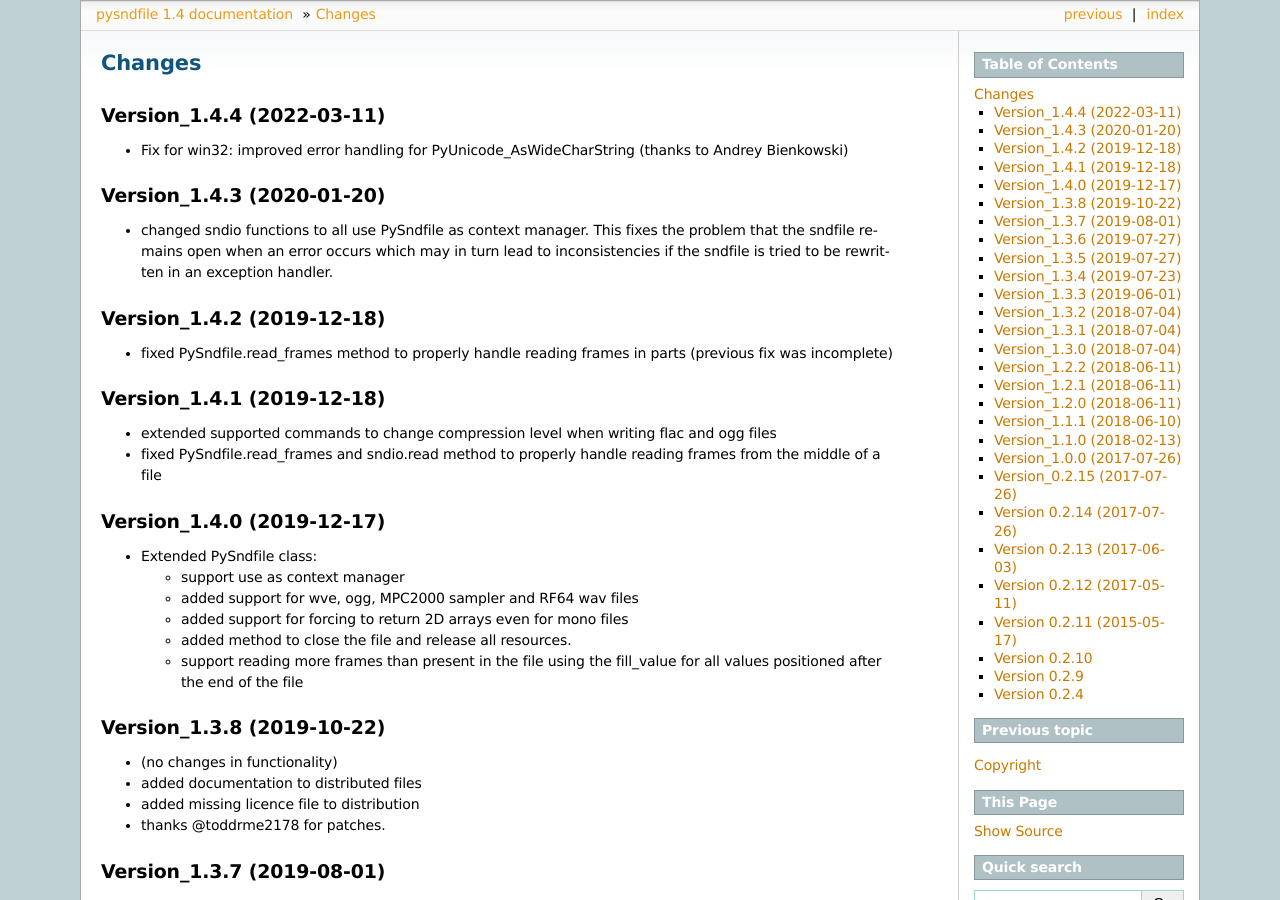
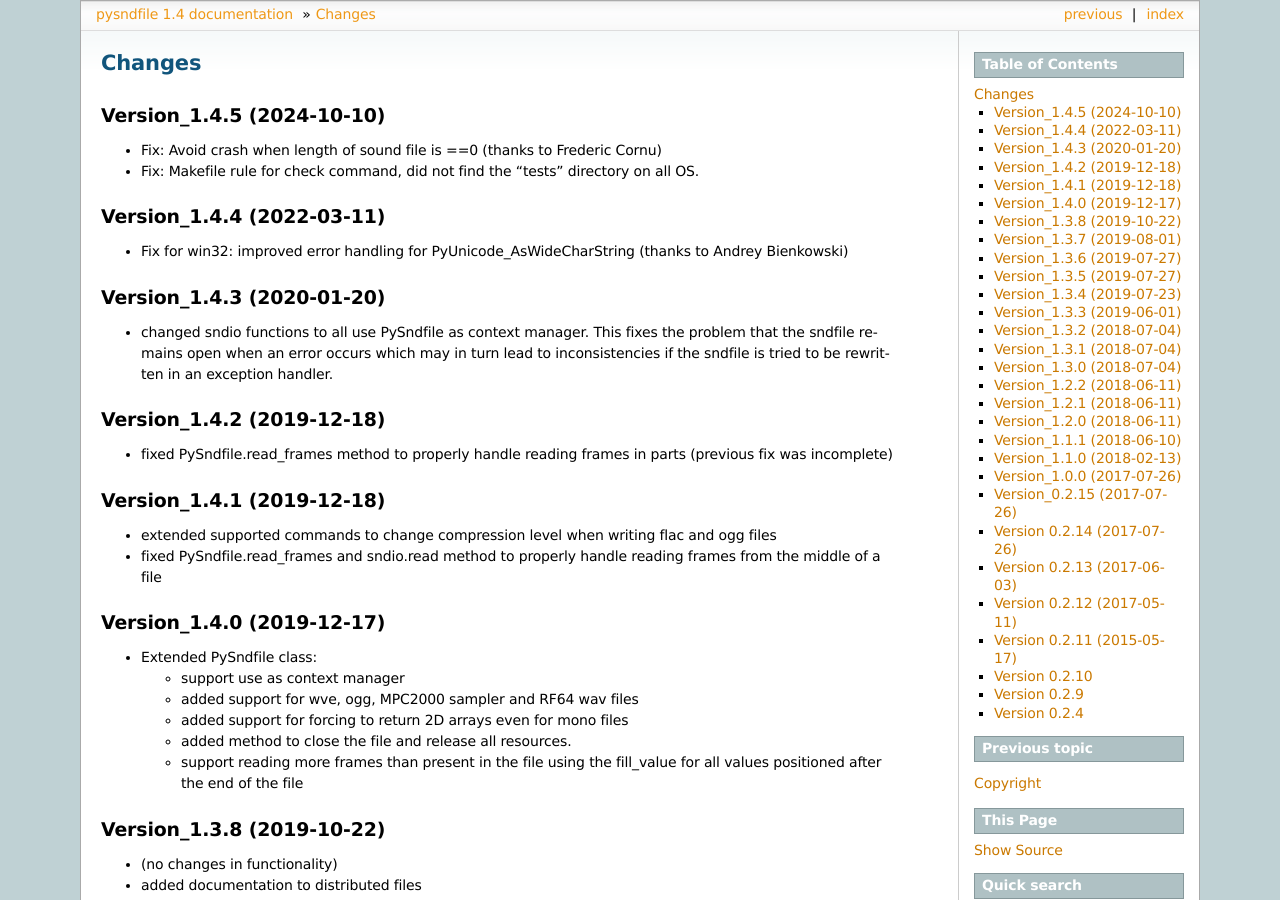
Before and after one commit to roebel/pysndfile, a Sphinx documentation site: the page built from doc/source/Changes.rst, in a window 1280 px wide and 900 px high. Built offline with Sphinx 7.4.7, drawn with Linux system fonts in a browser that asks for light colours.

Commit message:
Updated check target and README.md and other meta files requirfed for building a consistent package.

```diff
--- a/doc/source/Changes.rst
+++ b/doc/source/Changes.rst
@@ -1,5 +1,13 @@
 Changes
 -------
+
+Version_1.4.5 (2024-10-10)
+~~~~~~~~~~~~~~~~~~~~~~~~~~
+
+-  Fix: Avoid crash when length of sound file is ==0 (thanks to Frederic
+   Cornu)
+-  Fix: Makefile rule for check command, did not find the "tests"
+   directory on all OS.
 
 Version_1.4.4 (2022-03-11)
 ~~~~~~~~~~~~~~~~~~~~~~~~~~
```
Also changed, not shown: README.md (+1 -0 lines), 3 other files.
